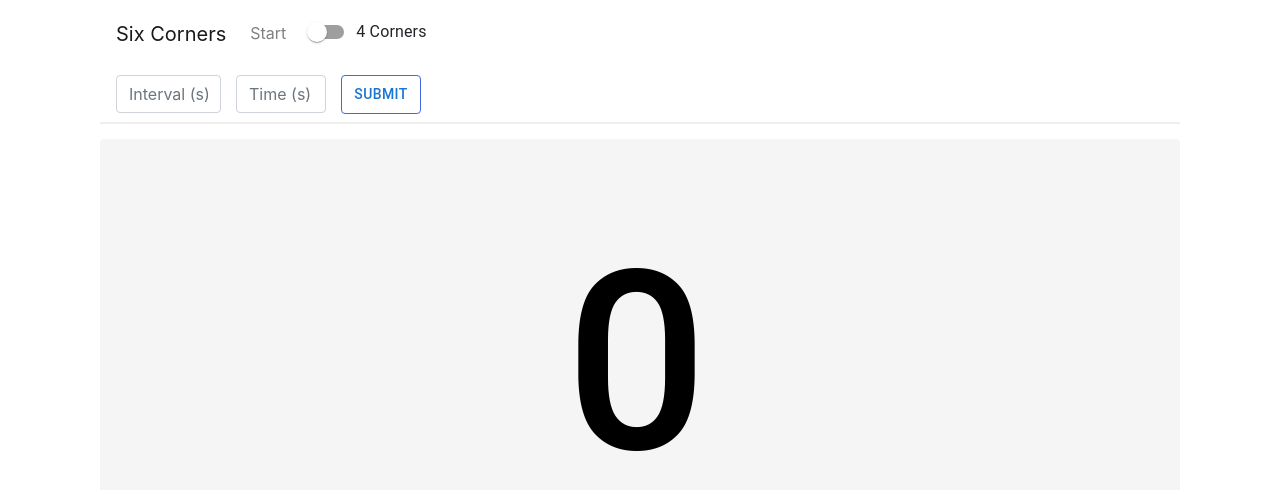
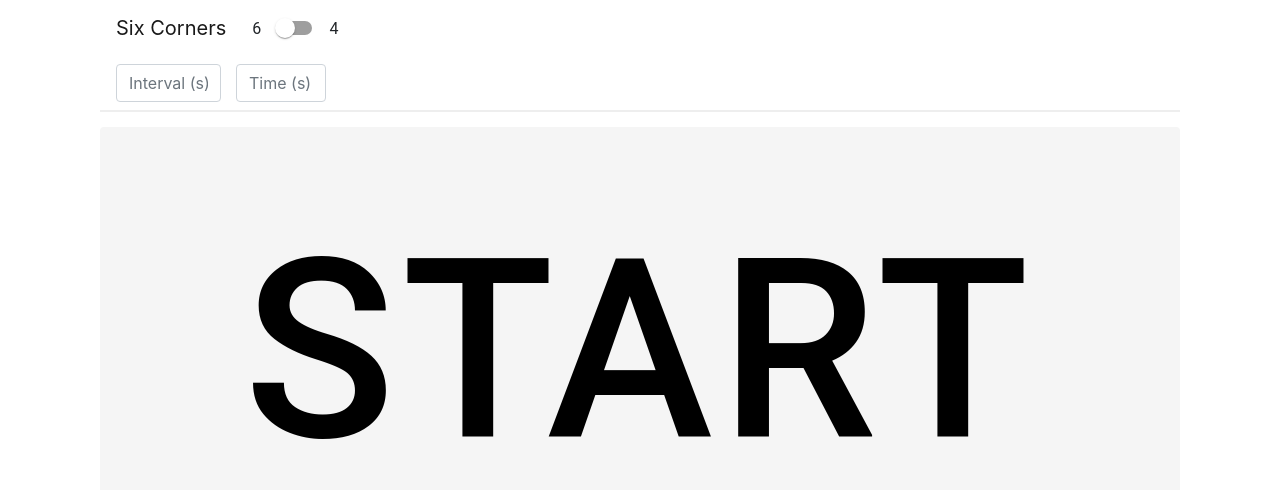
Before and after one commit to fljiang/six-corners, a React (Create React App) app: page / in a window 1280 px wide. Shown: the top 490 px of the page. Built offline with nearby package versions, Linux system fonts and the light colour scheme.

Commit message:
Clean ui

```diff
--- a/src/components/CornerDisplay.js
+++ b/src/components/CornerDisplay.js
@@ -2,7 +2,11 @@ import React, { Component } from "react";
 import { Container } from "react-bootstrap";
 import Button from "@mui/material/Button";
 import { connect } from "react-redux";
-import { resetAllEvents } from "../redux/actions";
+import {
+    setCorner,
+    startTimer,
+    resetAllEvents
+} from "../redux/actions";
 import styled from "styled-components";
 
 class CornerDisplay extends Component {
@@ -10,10 +14,56 @@ class CornerDisplay extends Component {
         super(props);
     }
 
-    handleStop = () => {
-        this.props.resetAllEvents();
+    handleStart = () => {
+        const {
+            interval,
+            time,
+            on,
+            fourCorners
+        } = this.props;
+        const n = Math.floor(time / interval);
+
+        if (on) {
+            this.props.resetAllEvents();
+            return;
+        }
+        else {
+            this.props.startTimer(true);
+        }
+
+        for (let i = 0; i < n; i++) {
+            setTimeout(() => {
+                const { on } = this.props;
+                if (!on) {
+                    this.props.resetAllEvents();
+                    return;
+                }
+
+                if (!fourCorners) {
+                    const corner = Math.floor((Math.random() * 6) + 1);
+                    this.props.setCorner(corner);
+                }
+                else {
+                    const corners = {
+                        1: 1,
+                        2: 2,
+                        3: 5,
+                        4: 6
+                    }
+                    const corner = Math.floor((Math.random() * 4) + 1);
+                    this.props.setCorner(corners[corner]);
+                }
+
+                // Flash
+                setTimeout(() => {
+                    this.props.setCorner("");
+                    if (i === n - 1) {
+                        this.props.resetAllEvents();
+                    }
+                }, interval - 250);
+            }, interval * i);
+        }
     }
-
 
     render() {
         const { corner } = this.props;
@@ -26,7 +76,7 @@ class CornerDisplay extends Component {
                         color: "black",
                         fontSize: 250
                     }}
-                    onClick={ this.handleStop }
+                    onClick={ this.handleStart }
                 >
                     {corner}
                 </NewButton>
@@ -48,10 +98,16 @@ const NewButton= styled(Button)`
 `;
 
 const mapStateToProps = (state) => ({
-    corner: state.corner
+    corner: state.corner,
+    interval: state.interval,
+    time: state.time,
+    on: state.on,
+    fourCorners: state.fourCorners
 });
 
 const mapDispatchToProps = {
+    setCorner: setCorner,
+    startTimer: startTimer,
     resetAllEvents: resetAllEvents
 };
 
--- a/src/components/Navigation.js
+++ b/src/components/Navigation.js
@@ -6,16 +6,13 @@ import {
     Nav,
     Navbar,
 } from "react-bootstrap";
-import FormControlLabel from '@mui/material/FormControlLabel';
 import Switch from '@mui/material/Switch';
-import Button from "@mui/material/Button";
+import Typography from '@mui/material/Typography';
 import { connect } from "react-redux";
 import {
-    setCorner,
     setFourCorners,
     setInterval,
     setTime,
-    startTimer,
     resetAllEvents
 } from "../redux/actions";
 import styled from "styled-components";
@@ -27,78 +24,29 @@ class Navigation extends Component {
         this.timeRef = React.createRef();
     }
 
-    handleStart = () => {
-        const {
-            interval,
-            time,
-            on,
-            fourCorners
-        } = this.props;
-        const n = Math.floor(time / interval);
-
-        if (on) {
-            this.props.resetAllEvents();
-            return;
-        }
-        else {
-            this.props.startTimer(true);
-        }
-
-        for (let i = 0; i < n; i++) {
-            setTimeout(() => {
-                const { on } = this.props;
-                if (!on) {
-                    this.props.resetAllEvents();
-                    return;
-                }
-
-                if (!fourCorners) {
-                    const corner = Math.floor((Math.random() * 6) + 1);
-                    this.props.setCorner(corner);
-                }
-                else {
-                    const corners = {
-                        1: 1,
-                        2: 2,
-                        3: 5,
-                        4: 6
-                    }
-                    const corner = Math.floor((Math.random() * 4) + 1);
-                    this.props.setCorner(corners[corner]);
-                }
-
-                // Flash
-                setTimeout(() => {
-                    this.props.setCorner("");
-                    if (i === n - 1) {
-                        this.props.resetAllEvents();
-                    }
-                }, interval - 250);
-            }, interval * i);
-        }
-    }
-
     handleFourCorners = () => {
         const { fourCorners } = this.props;
         this.props.setFourCorners(!fourCorners);
         this.props.resetAllEvents();
     }
 
-    handleSettings = () => {
-        if (!this.totalTimeRef && !this.intervalRef) {
+    handleInterval = () => {
+        if (!this.intervalRef) {
             return;
         }
 
-        if (this.intervalRef.current) {
         const interval = parseInt(this.intervalRef.current.value) * 1000
         this.props.setInterval(interval);
+        this.props.resetAllEvents();
     }
 
-        if (this.timeRef.current) {
+    handleTime = () => {
+        if (!this.timeRef) {
+            return;
+        }
+
         const time = parseInt(this.timeRef.current.value) * 1000;
         this.props.setTime(time);
-        }
-
         this.props.resetAllEvents();
     }
 
@@ -108,18 +56,20 @@ class Navigation extends Component {
                 <TopNavbar>
                     <Navbar.Brand href="#home">Six Corners</Navbar.Brand>
                     <Navbar.Toggle aria-controls="basic-navbar-nav" />
-                    <Nav className="me-auto">
-                        <NewNavLink onClick={ this.handleStart }>Start</NewNavLink>
-                        <NewFormGroup>
-                            <FormControlLabel control={<Switch onChange={ this.handleFourCorners }/>} label="4 Corners" />
-                        </NewFormGroup>
+                    <Nav className="toggle">
+                        <FormGroup>
+                            <ToggleContainer>
+                                <LeftTypography>6</LeftTypography>
+                                <Switch onChange={ this.handleFourCorners } />
+                                <RightTypography>4</RightTypography>
+                            </ToggleContainer>
+                        </FormGroup>
                     </Nav>
                 </TopNavbar>
                 <BottomNavbar>
                     <Nav>
-                        <IntervalFormControl type="text" placeholder="Interval (s)" ref={ this.intervalRef } />
-                        <TimeFormControl type="text" placeholder="Time (s)" ref={ this.totalTimeRef } />
-                        <SubmitButton onClick={ this.handleSettings }>Submit</SubmitButton>
+                        <IntervalFormControl type="text" placeholder="Interval (s)" ref={ this.intervalRef } onChange={ this.handleInterval } />
+                        <TimeFormControl type="text" placeholder="Time (s)" ref={ this.timeRef } onChange={ this.handleTime } />
                     </Nav>
                 </BottomNavbar>
             </NewContainer>
@@ -133,6 +83,12 @@ const NewContainer = styled(Container)`
     flex-direction: column;
 `;
 
+const ToggleContainer = styled(Container)`
+    width: 100%;
+    display: flex;
+    flex-direction: row;
+`;
+
 const TopNavbar = styled(Navbar)`
     width: 100%;
 `;
@@ -142,14 +98,15 @@ const BottomNavbar = styled(Navbar)`
     border-bottom: 2px solid #eee;
 `;
 
-const NewNavLink = styled(Nav.Link)`
-    margin-right: 15px;
-    margin-top: 5px;
+const LeftTypography = styled(Typography)`
+    margin-top: 8px !important;
+    margin-left: -5px !important;
+    margin-right: 5px !important;
 `;
 
-const NewFormGroup = styled(FormGroup)`
-    width: 200px;
-    margin-top: 5px;
+const RightTypography = styled(Typography)`
+    margin-top: 8px !important;
+    margin-left: 5px !important;
 `;
 
 const IntervalFormControl = styled(FormControl)`
@@ -172,16 +129,6 @@ const TimeFormControl = styled(FormControl)`
     margin-right: 15px;
 `;
 
-const SubmitButton = styled(Button)`
-    color: royalblue;
-    border: 1px solid royalblue !important;
-    &:hover, &:active, &:focus {
-        background-color: royalblue !important;
-        color: white;
-    }
-    width: 80px;
-`;
-
 const mapStateToProps = (state) => ({
     interval: state.interval,
     time: state.time,
@@ -190,11 +137,9 @@ const mapStateToProps = (state) => ({
 });
 
 const mapDispatchToProps = {
-    setCorner: setCorner,
     setFourCorners,
     setInterval: setInterval,
     setTime: setTime,
-    startTimer: startTimer,
     resetAllEvents: resetAllEvents
 };
 
--- a/src/redux/actions.js
+++ b/src/redux/actions.js
@@ -5,9 +5,10 @@ export const setCorner = (corner) => {
     }
 }
 
-export const setFourCorners = () => {
+export const setFourCorners = (fourCorners) => {
     return {
         type: "SET_FOUR_CORNERS",
+        fourCorners
     }
 }
 
--- a/src/redux/reducers.js
+++ b/src/redux/reducers.js
@@ -1,5 +1,5 @@
 const initialState = {
-    corner: 0,
+    corner: "start",
     interval: 2000,
     time: 120000,
     on: false,
@@ -36,7 +36,7 @@ export default (state = initialState, action) => {
         case "ALL_EVENTS_RESET":
             return {
                 ...state,
-                corner: 0,
+                corner: "start",
                 on: false
             }
     default:
```
Also changed, not shown: 13 other files (tests, documents, lock files or other folders). Lines whose indentation alone changed are shown as unchanged.
